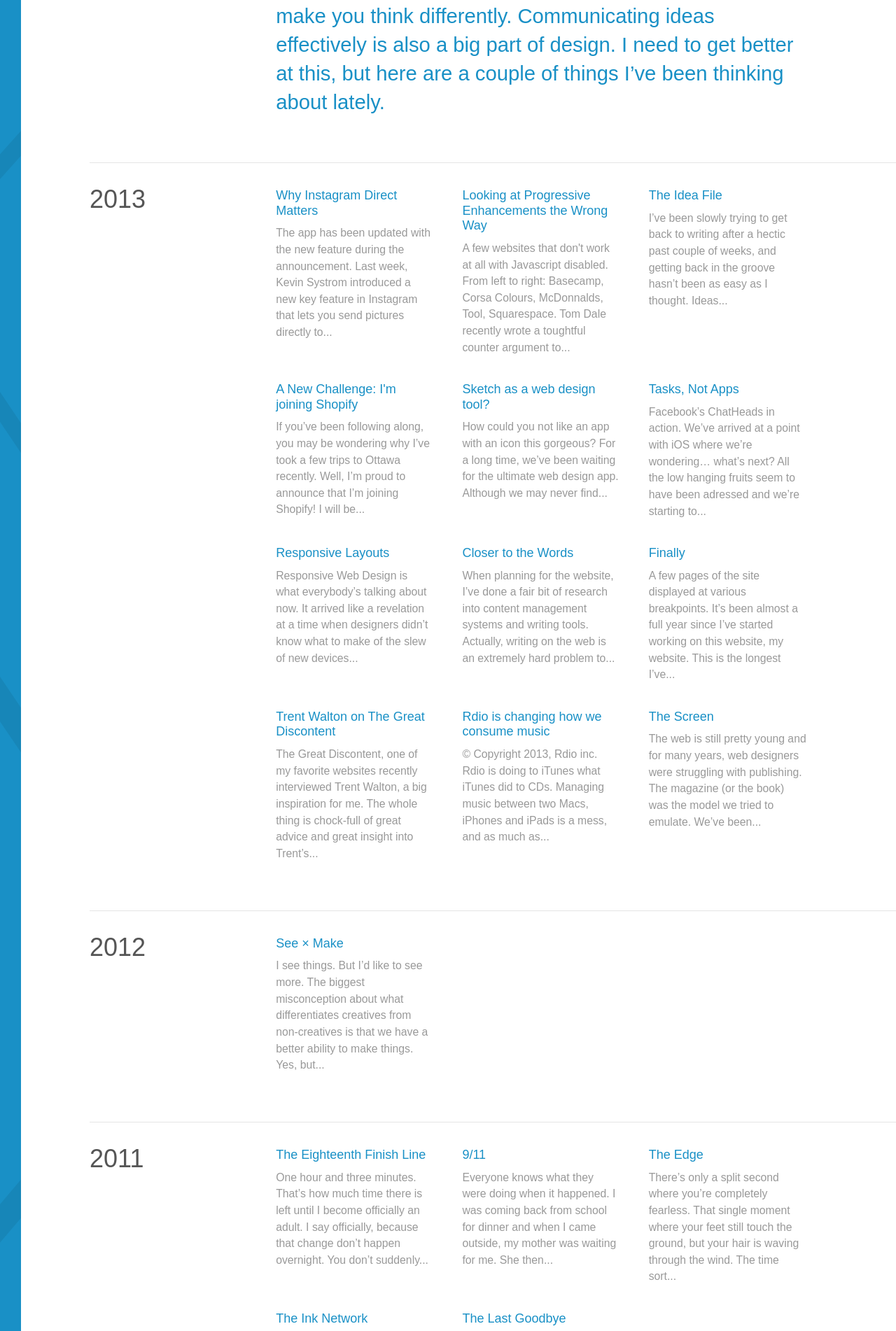
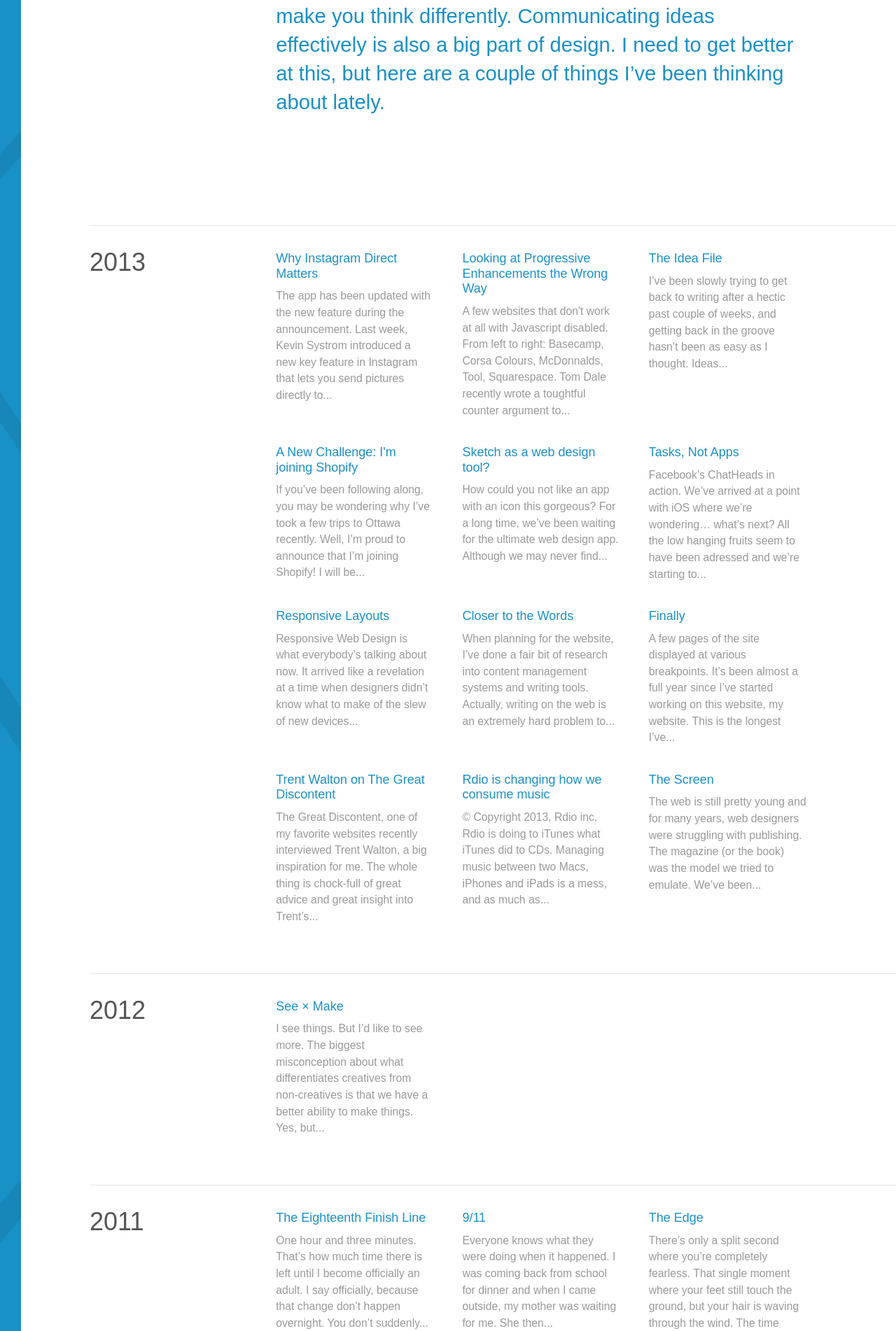
Before and after one commit to vernalkick/kevinclark, a Jekyll site: the page built from articles/index.html, in a window 1280 px wide. Shown: the part 381-2283 px from the top of the page at 70% size. Built offline with Jekyll 4.4.1, drawn with Linux system fonts in a browser that asks for light colours; nearby versions of some CDN libraries; some web fonts are replaced; Markdown is read by kramdown in place of the engine named in the settings.

Commit message:
Tweak the padding on article list page

```diff
--- a/assets/styles/css/style.css
+++ b/assets/styles/css/style.css
@@ -1377,7 +1377,7 @@ body:before {
   }
 }
 #article-lst #main {
-  padding-top: 0;
+  padding-top: 0em;
 }
 
 .article-category {
@@ -1424,6 +1424,10 @@ body:before {
 }
 
 @media screen and (min-width: 600px) {
+  #article-lst #main {
+    margin-top: 1em;
+  }
+
   .article-category ul {
     *zoom: 1;
   }
@@ -1454,6 +1458,10 @@ body:before {
   }
 }
 @media screen and (min-width: 1000px) {
+  #article-lst #main {
+    padding-top: 2em;
+  }
+
   .article-category {
     *zoom: 1;
   }
@@ -1480,6 +1488,10 @@ body:before {
   }
 }
 @media screen and (min-width: 1200px) {
+  #article-lst #main {
+    margin-top: 3em;
+  }
+
   .article-category ul {
     width: 74.0%;
     float: left;
```
Also changed, not shown: assets/styles/scss/_pages/_article-lst.scss (+10 -1 lines).
